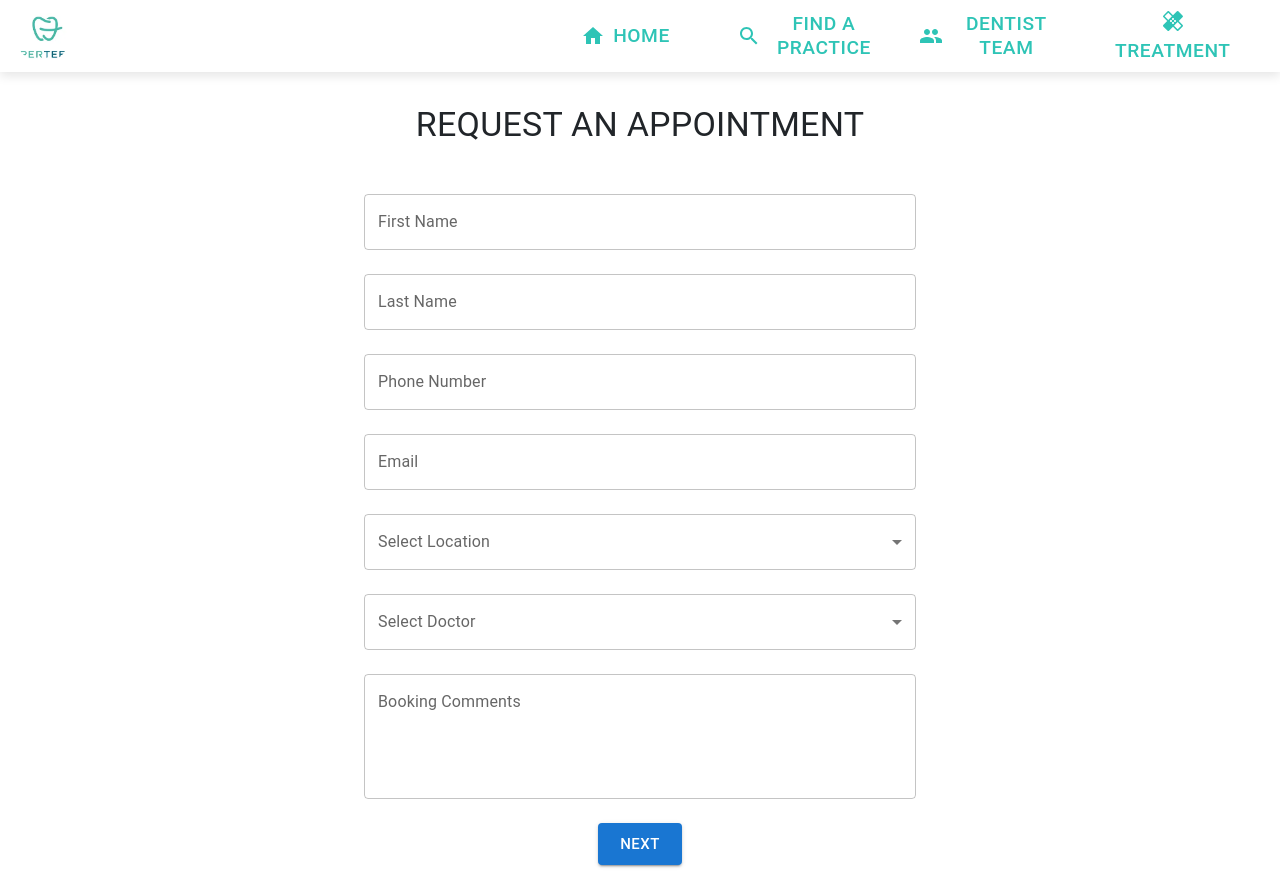
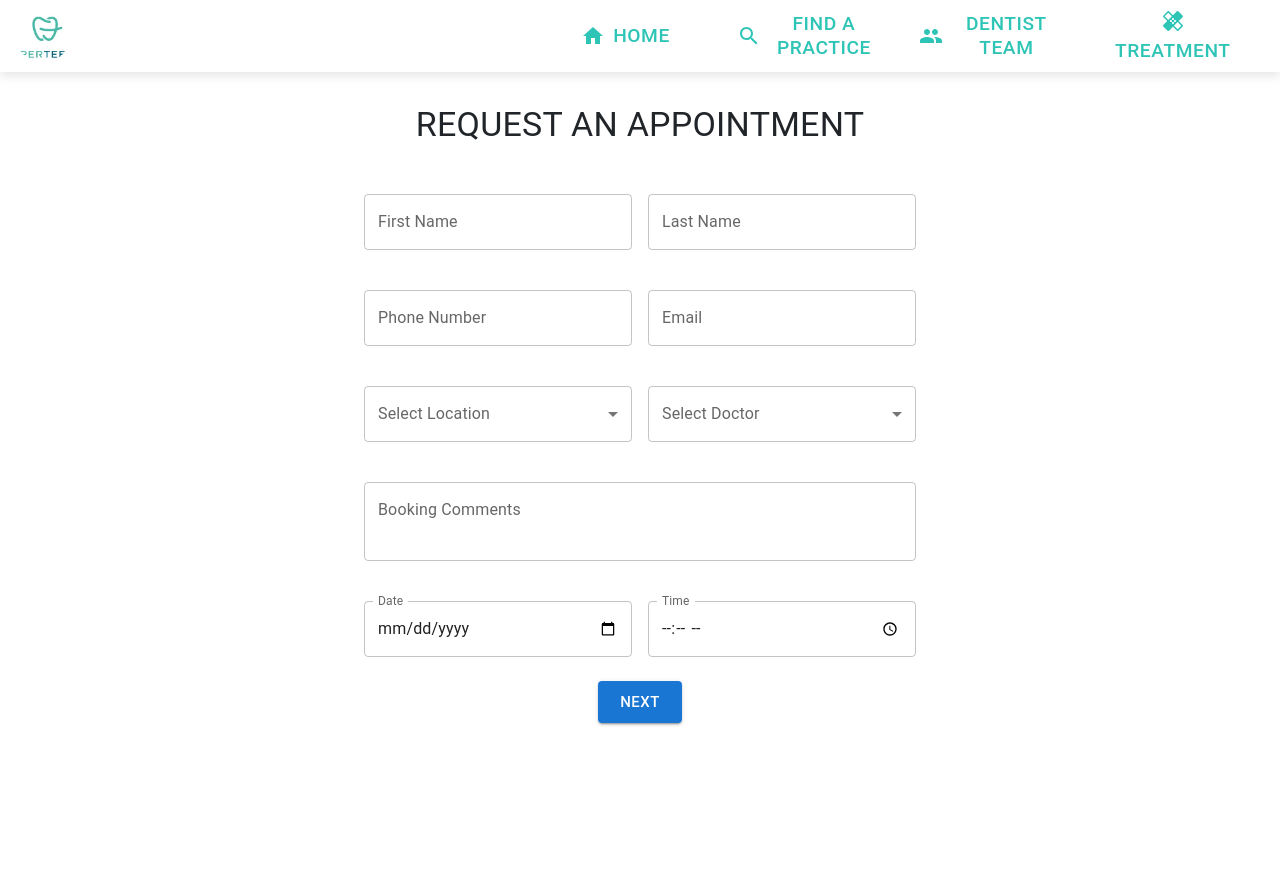
Before and after one commit to jackythesmurf/experteeth-fe, a React (Vite) app in the folder experteeth/: page /appointment in a window 1280 px wide. After the commit the page ends 800 px from the top, so only its background shows below. Built offline with nearby package versions, Linux system fonts and the light colour scheme.

Commit message:
appointment form

```diff
--- a/experteeth/src/pages/Appointment/Appointment.jsx
+++ b/experteeth/src/pages/Appointment/Appointment.jsx
@@ -1,4 +1,4 @@
-import React, { useState } from "react";
+import React, { useState, useEffect } from "react";
 import { useForm, Controller } from "react-hook-form";
 import {
 	Button,
@@ -11,11 +11,19 @@ import {
 	Typography,
 	Container,
 	Box,
+	Grid,
 } from "@mui/material";
-import MuiAlert from '@mui/material/Alert';
+import MuiAlert from "@mui/material/Alert";
 
 const Alert = React.forwardRef(function Alert(props, ref) {
-  return <MuiAlert elevation={6} ref={ref} variant="filled" {...props} />;
+	return (
+		<MuiAlert
+			elevation={6}
+			ref={ref}
+			variant="filled"
+			{...props}
+		/>
+	);
 });
 
 const Appointment = () => {
@@ -23,9 +31,11 @@ const Appointment = () => {
 		handleSubmit,
 		control,
 		formState: { errors },
+		watch,
 	} = useForm();
 
 	const [openSnackbar, setOpenSnackbar] = useState(false);
+	const [blockedTimes, setBlockedTimes] = useState([]);
 
 	const onSubmit = (data) => {
 		console.log(data);
@@ -33,20 +43,59 @@ const Appointment = () => {
 	};
 
 	const handleCloseSnackbar = (event, reason) => {
-    if (reason === 'clickaway') {
+		if (reason === "clickaway") {
 			return;
 		}
 		setOpenSnackbar(false);
 	};
 
+	// Watch for date change and block times
+	const selectedDate = watch("date");
+	useEffect(() => {
+		if (selectedDate) {
+			const blocked = generateBlockedTimes(
+				new Date(selectedDate)
+			);
+			setBlockedTimes(blocked);
+		}
+	}, [selectedDate]);
+
+	const generateBlockedTimes = (date) => {
+		const startHour = 9; // Example start hour
+		const endHour = 17; // Example end hour
+		const blocked = [];
+
+		for (let hour = startHour; hour < endHour; hour++) {
+			blocked.push(
+				`${date.toISOString().split("T")[0]}T${String(
+					hour
+				).padStart(2, "0")}:00`
+			);
+			blocked.push(
+				`${date.toISOString().split("T")[0]}T${String(
+					hour
+				).padStart(2, "0")}:30`
+			);
+		}
+		return blocked;
+	};
+
 	return (
 		<Container maxWidth="sm">
 			<Box my={4} textAlign="center">
-        <Typography variant="h4" component="h1" gutterBottom>
+				<Typography
+					variant="h4"
+					component="h1"
+					gutterBottom>
 					REQUEST AN APPOINTMENT
 				</Typography>
 			</Box>
-      <form onSubmit={handleSubmit(onSubmit)} noValidate autoComplete="off">
+			<form
+				onSubmit={handleSubmit(onSubmit)}
+				noValidate
+				autoComplete="off">
+				<Grid container spacing={2}>
+					<Grid item xs={12} sm={6}>
 						<Controller
 							name="firstName"
 							control={control}
@@ -60,10 +109,16 @@ const Appointment = () => {
 									margin="normal"
 									variant="outlined"
 									error={!!errors.firstName}
-              helperText={errors.firstName ? errors.firstName.message : ""}
+									helperText={
+										errors.firstName
+											? errors.firstName.message
+											: ""
+									}
 								/>
 							)}
 						/>
+					</Grid>
+					<Grid item xs={12} sm={6}>
 						<Controller
 							name="lastName"
 							control={control}
@@ -77,15 +132,27 @@ const Appointment = () => {
 									margin="normal"
 									variant="outlined"
 									error={!!errors.lastName}
-              helperText={errors.lastName ? errors.lastName.message : ""}
+									helperText={
+										errors.lastName
+											? errors.lastName.message
+											: ""
+									}
 								/>
 							)}
 						/>
+					</Grid>
+					<Grid item xs={12} sm={6}>
 						<Controller
 							name="phoneNumber"
 							control={control}
 							defaultValue=""
-          rules={{ required: "Phone number required", pattern: { value: /^[0-9\b]+$/, message: "Invalid phone number" } }}
+							rules={{
+								required: "Phone number required",
+								pattern: {
+									value: /^[0-9\b]+$/,
+									message: "Invalid phone number",
+								},
+							}}
 							render={({ field }) => (
 								<TextField
 									{...field}
@@ -94,10 +161,16 @@ const Appointment = () => {
 									margin="normal"
 									variant="outlined"
 									error={!!errors.phoneNumber}
-              helperText={errors.phoneNumber ? errors.phoneNumber.message : ""}
+									helperText={
+										errors.phoneNumber
+											? errors.phoneNumber.message
+											: ""
+									}
 								/>
 							)}
 						/>
+					</Grid>
+					<Grid item xs={12} sm={6}>
 						<Controller
 							name="email"
 							control={control}
@@ -105,9 +178,10 @@ const Appointment = () => {
 							rules={{
 								required: "Email required",
 								pattern: {
-              value: /^[a-zA-Z0-9._%+-]+@[a-z0-9.-]+\.[a-z]{2,4}$/,
-              message: "Invalid email address"
-            }
+									value:
+										/^[a-zA-Z0-9._%+-]+@[a-z0-9.-]+\.[a-z]{2,4}$/,
+									message: "Invalid email address",
+								},
 							}}
 							render={({ field }) => (
 								<TextField
@@ -117,12 +191,21 @@ const Appointment = () => {
 									margin="normal"
 									variant="outlined"
 									error={!!errors.email}
-              helperText={errors.email ? errors.email.message : ""}
+									helperText={
+										errors.email ? errors.email.message : ""
+									}
 								/>
 							)}
 						/>
-        <FormControl fullWidth margin="normal" variant="outlined">
-          <InputLabel id="location-label">Select Location</InputLabel>
+					</Grid>
+					<Grid item xs={12} sm={6}>
+						<FormControl
+							fullWidth
+							margin="normal"
+							variant="outlined">
+							<InputLabel id="location-label">
+								Select Location
+							</InputLabel>
 							<Controller
 								name="location"
 								control={control}
@@ -133,36 +216,61 @@ const Appointment = () => {
 										{...field}
 										labelId="location-label"
 										label="Location"
-                error={!!errors.location}
-              >
-                <MenuItem value="location1">Location 1</MenuItem>
-                <MenuItem value="location2">Location 2</MenuItem>
+										error={!!errors.location}>
+										<MenuItem value="location1">
+											Location 1
+										</MenuItem>
+										<MenuItem value="location2">
+											Location 2
+										</MenuItem>
 									</Select>
 								)}
 							/>
-          {errors.location && <Typography variant="body2" color="error">{errors.location.message}</Typography>}
+							{errors.location && (
+								<Typography variant="body2" color="error">
+									{errors.location.message}
+								</Typography>
+							)}
 						</FormControl>
-        <FormControl fullWidth margin="normal" variant="outlined">
-          <InputLabel id="doctor-label">Select Doctor</InputLabel>
+					</Grid>
+					<Grid item xs={12} sm={6}>
+						<FormControl
+							fullWidth
+							margin="normal"
+							variant="outlined">
+							<InputLabel id="doctor-label">
+								Select Doctor
+							</InputLabel>
 							<Controller
 								name="doctor"
 								control={control}
 								defaultValue=""
-            rules={{ required: "Doctor selection required" }}
+								rules={{
+									required: "Doctor selection required",
+								}}
 								render={({ field }) => (
 									<Select
 										{...field}
 										labelId="doctor-label"
 										label="Doctor"
-                error={!!errors.doctor}
-              >
-                <MenuItem value="doctor1">Doctor 1</MenuItem>
-                <MenuItem value="doctor2">Doctor 2</MenuItem>
+										error={!!errors.doctor}>
+										<MenuItem value="doctor1">
+											Doctor 1
+										</MenuItem>
+										<MenuItem value="doctor2">
+											Doctor 2
+										</MenuItem>
 									</Select>
 								)}
 							/>
-          {errors.doctor && <Typography variant="body2" color="error">{errors.doctor.message}</Typography>}
+							{errors.doctor && (
+								<Typography variant="body2" color="error">
+									{errors.doctor.message}
+								</Typography>
+							)}
 						</FormControl>
+					</Grid>
+					<Grid item xs={12}>
 						<Controller
 							name="comments"
 							control={control}
@@ -173,25 +281,89 @@ const Appointment = () => {
 									label="Booking Comments"
 									fullWidth
 									multiline
-              rows={4}
+									rows={2}
 									margin="normal"
 									variant="outlined"
 								/>
 							)}
 						/>
+					</Grid>
+					<Grid item xs={12} sm={6}>
+						<Controller
+							name="date"
+							control={control}
+							defaultValue=""
+							rules={{ required: "Date required" }}
+							render={({ field }) => (
+								<TextField
+									{...field}
+									label="Date"
+									type="date"
+									fullWidth
+									margin="normal"
+									InputLabelProps={{ shrink: true }}
+									error={!!errors.date}
+									helperText={
+										errors.date ? errors.date.message : ""
+									}
+								/>
+							)}
+						/>
+					</Grid>
+					<Grid item xs={12} sm={6}>
+						<Controller
+							name="time"
+							control={control}
+							defaultValue=""
+							rules={{ required: "Time required" }}
+							render={({ field }) => (
+								<TextField
+									{...field}
+									label="Time"
+									type="time"
+									fullWidth
+									margin="normal"
+									InputLabelProps={{ shrink: true }}
+									error={!!errors.time}
+									helperText={
+										errors.time ? errors.time.message : ""
+									}
+									InputProps={{
+										inputProps: {
+											min:
+												blockedTimes.length > 0
+													? blockedTimes[0].split("T")[1]
+													: "09:00",
+											max:
+												blockedTimes.length > 0
+													? blockedTimes[
+															blockedTimes.length - 1
+													  ].split("T")[1]
+													: "17:00",
+										},
+									}}
+								/>
+							)}
+						/>
+					</Grid>
+				</Grid>
 				<Box textAlign="center" my={2}>
 					<Button
 						type="submit"
 						color="primary"
 						variant="contained"
-            size="large"
-          >
+						size="large">
 						NEXT
 					</Button>
 				</Box>
 			</form>
-      <Snackbar open={openSnackbar} autoHideDuration={6000} onClose={handleCloseSnackbar}>
-        <Alert onClose={handleCloseSnackbar} severity="success">
+			<Snackbar
+				open={openSnackbar}
+				autoHideDuration={6000}
+				onClose={handleCloseSnackbar}>
+				<Alert
+					onClose={handleCloseSnackbar}
+					severity="success">
 					Appointment request submitted successfully!
 				</Alert>
 			</Snackbar>
```
Lines whose indentation alone changed are shown as unchanged.
